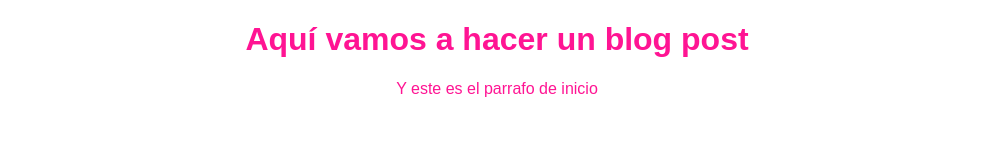
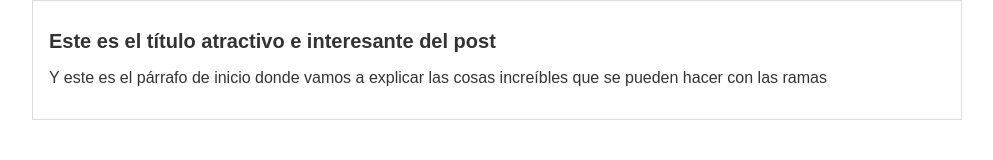
Before and after one commit to Diego024/Blog-de-Git, a plain HTML site: page blogpost.html in a window 1280 px wide. Shown: the whole page, without its empty margins (143-1136 px from the left). Drawn offline with Linux system fonts and the light colour scheme.

Commit message:
Commit al master del blogpost en su versión más reciente

```diff
--- a/blogpost.html
+++ b/blogpost.html
@@ -9,8 +9,12 @@
     </head>
 
     <body>
-    <h1>Aquí vamos a hacer un blog post</h1>
-    <p>Y este es el parrafo de inicio</p>
+        <div id="container">
+            <div id="post">
+                <h1>Este es el título atractivo e interesante del post</h1>
+                <p>Y este es el párrafo de inicio donde vamos a explicar las cosas increíbles que se pueden hacer con las ramas</p>
+            </div>
+        </div>
     </body>
 
 </html>
--- a/css/estilos.css
+++ b/css/estilos.css
@@ -1,5 +1,18 @@
 body {
     text-align: center;
     font-family: Arial;
-    color: deeppink;
+    color: #333;
+    margin: 0;
+    padding: 0;
 }
+#container {
+    width: 70%;
+    padding: 1em;
+    text-align: left;
+    border: 1px solid #DDD;
+    margin: 0 auto;
+}
+
+#container h1 {
+    font-size: 20px;
+}
```
Lines whose indentation alone changed are shown as unchanged.
